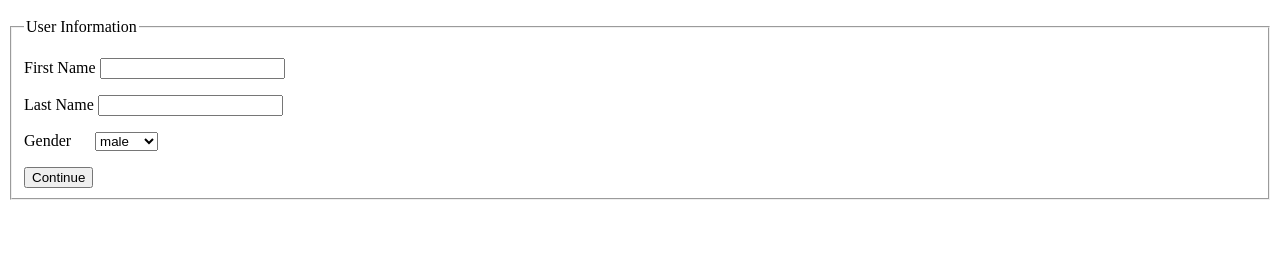
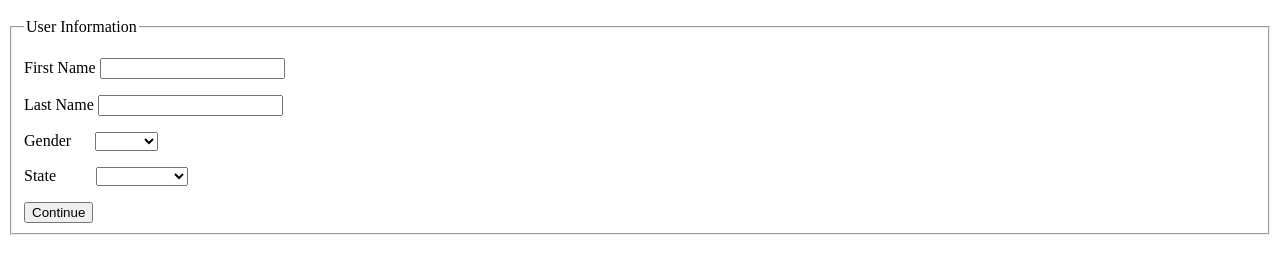
Before and after one commit to xuanji86/COMS319, a plain HTML site: page COMS319/hw2/validation1.html in a window 1280 px wide. Shown: the part 48-322 px from the top of the page. Drawn offline with Linux system fonts and the light colour scheme.

Commit message:
add gender and state dropbox

```diff
--- a/COMS319/hw2/validation1.html
+++ b/COMS319/hw2/validation1.html
@@ -30,9 +30,26 @@
           <p id= "Gender">
             <label for = "Gender">Gender&nbsp&nbsp&nbsp&nbsp&nbsp</label>
             <select id = "Gender Select">
+                <option value="0"></option>
                 <option value="1">male</option>
                 <option value="2">female</option>
               </select>
+          </p>
+          <p id="State" >
+            <label for="State">State&nbsp&nbsp&nbsp&nbsp&nbsp&nbsp&nbsp&nbsp&nbsp</label>
+            <Select id= "State Select">
+              <option value="0"></option>
+              <option value="1">California</option>
+              <option value="2"> Florida</option>
+              <option value="3">NewYork</option>
+              <option value="4">Texas</option>
+              <option value="5">Hawaii</option>
+              <option value="6">Washington</option>
+              <option value="7">Colorado</option>
+              <option value="8">Virginia</option>
+              <option value="9">iowa</option>
+              <option value="10">Arizona</option>
+            </Select>
           </p>
 
 
```
